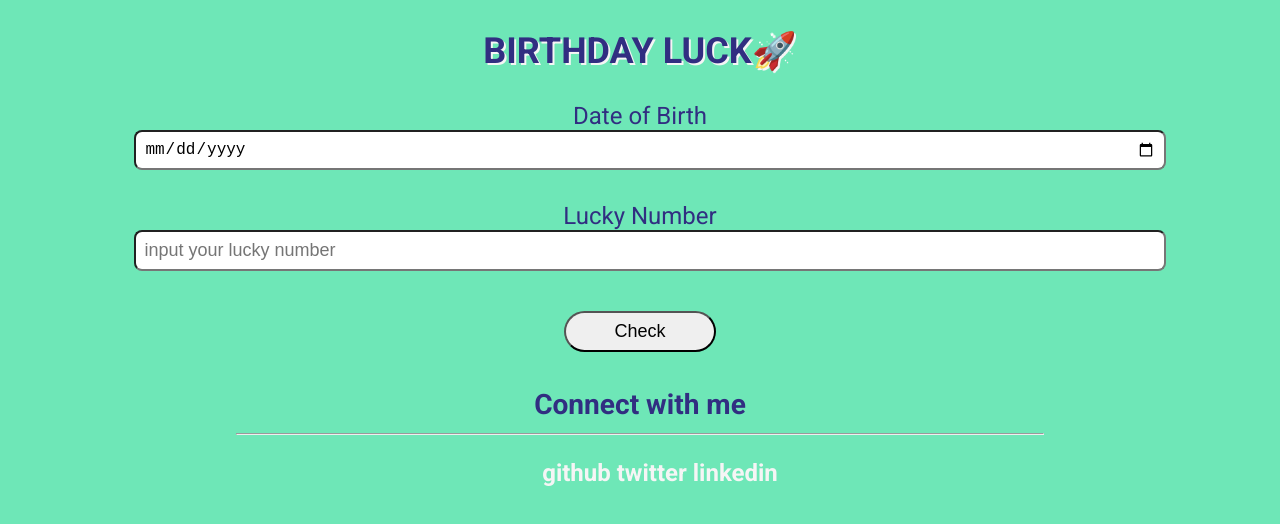
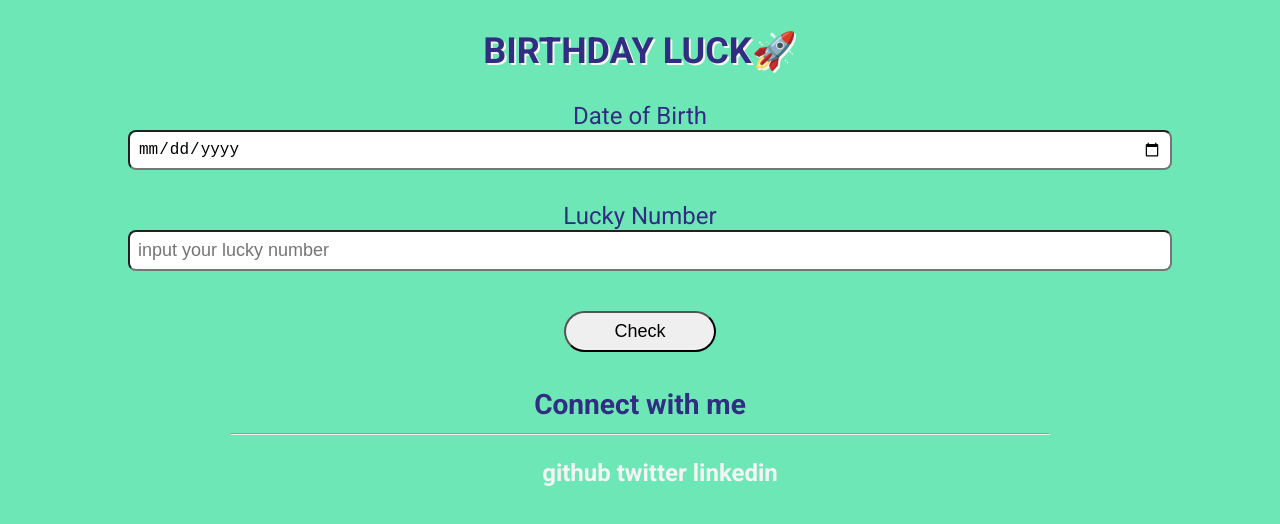
Before and after one commit to Rakezt/isYourBirthdayLucky, a plain HTML site: page index.html in a window 1280 px wide. Drawn offline with Linux system fonts and the light colour scheme.

Commit message:
Update style.css

```diff
--- a/style.css
+++ b/style.css
@@ -9,6 +9,7 @@ body{
     font-family: 'Roboto', sans-serif;
     background-color:var(--primary-color);
     font-size: x-large;
+    margin: 0rem;
 }
 
 .container{
```
